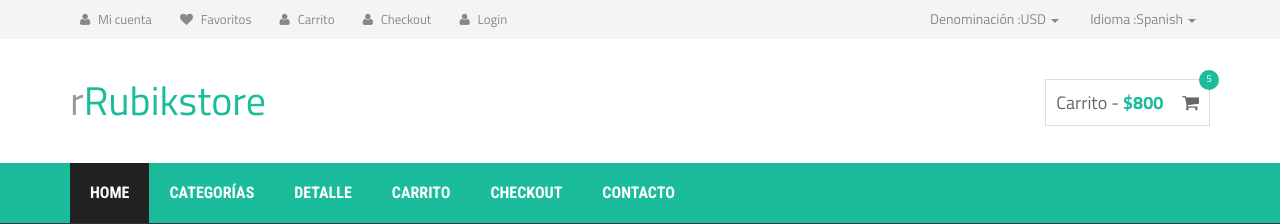
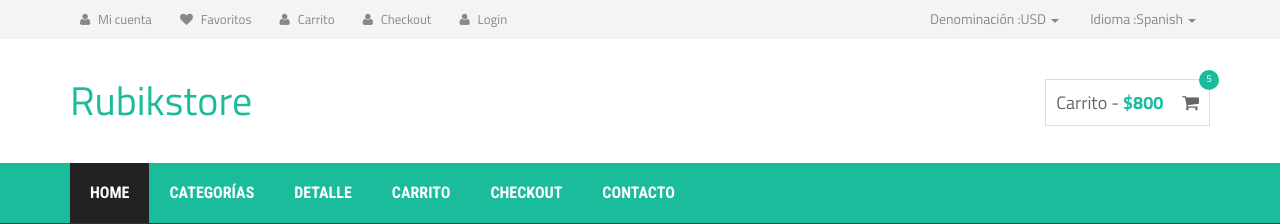
Before and after one commit to DiegoMatus/rubikstore, a Django app: template rubikstore/templates/layout.html in a window 1280 px wide. Shown: the top 224 px of the page. Run offline with Django 3.2, Linux system fonts and the light colour scheme; the template is opened without the code that fills it, so the values that code supplies are empty; parts of the project's set-up code (start-up, migrations or seed data) failed here and were passed over; some libraries are stand-ins or nearby versions.

Commit message:
static templates ready

```diff
--- a/rubikstore/templates/layout.html
+++ b/rubikstore/templates/layout.html
@@ -13,7 +13,7 @@
     <link href='http://fonts.googleapis.com/css?family=Raleway:400,100' rel='stylesheet' type='text/css'>
 
     <!-- Bootstrap -->
-    <link rel="stylesheet" href="http://maxcdn.bootstrapcdn.com/bootstrap/3.2.0/css/bootstrap.min.css">
+    <link rel="stylesheet" href="{% static "dist/boostrap/css/bootstrap.min.css" %}">
 
     <!-- Font Awesome -->
     <link rel="stylesheet" href="{% static "dist/font-awesome/css/font-awesome.min.css" %}">
@@ -79,7 +79,7 @@
             <div class="row">
                 <div class="col-sm-6">
                     <div class="logo">
-                        <h1><a href="index.html">r<span>Rubikstore</span></a></h1>
+                        <h1><a href="index.html"><span>Rubikstore</span></a></h1>
                     </div>
                 </div>
 
```
